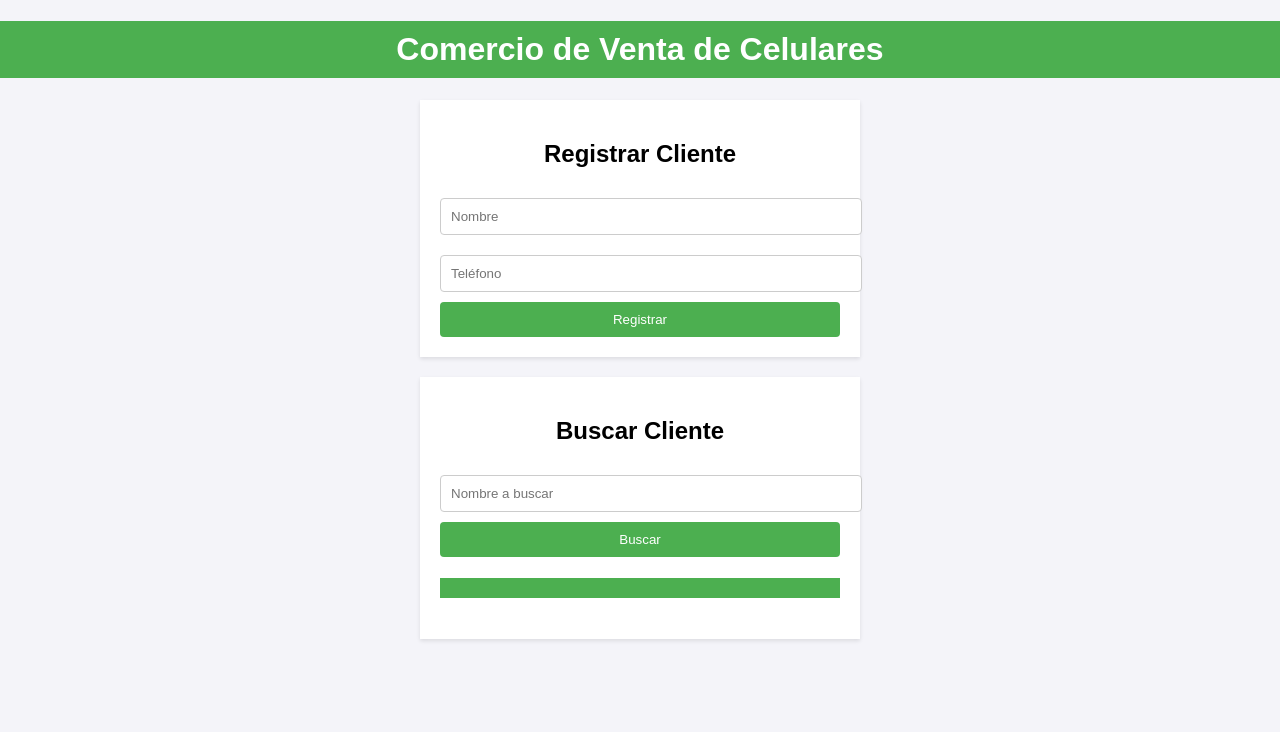
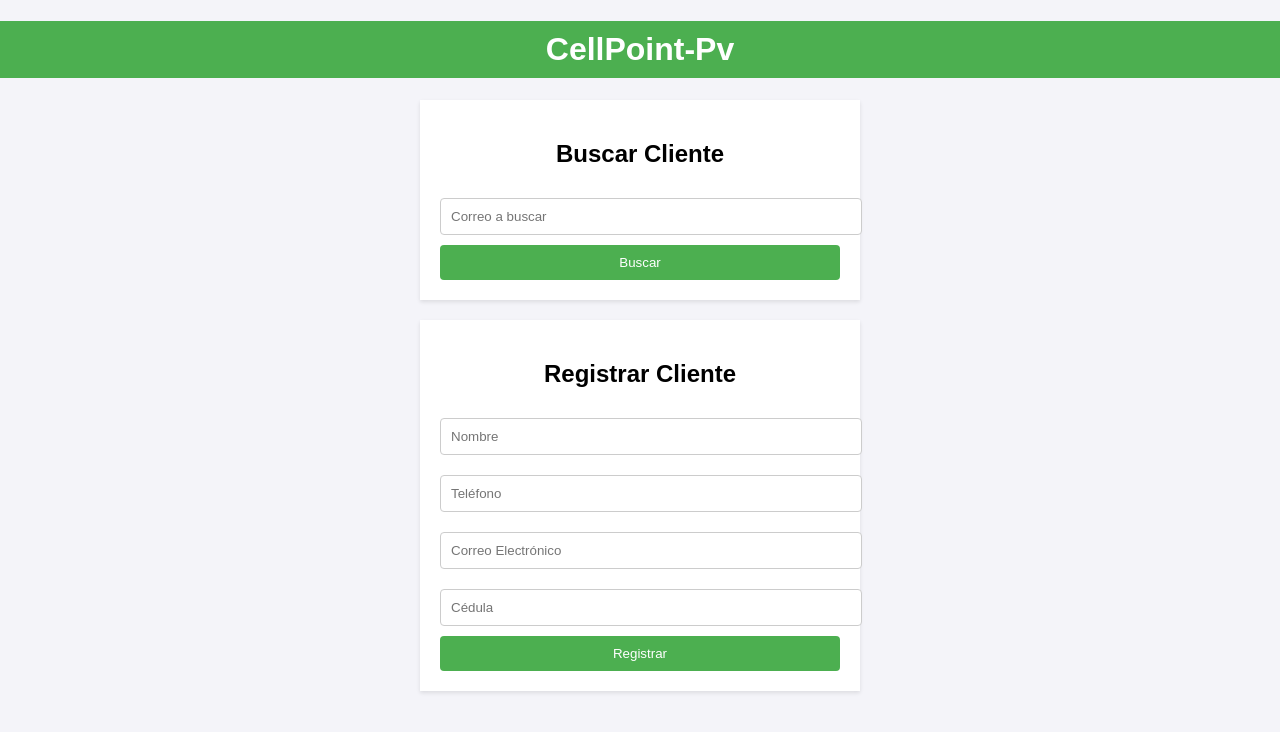
Before and after one commit to Melb02/CellPoint-PV, a plain HTML site: page index.html in a window 1280 px wide. Drawn offline with Linux system fonts and the light colour scheme.

Commit message:
Update index.html

```diff
--- a/index.html
+++ b/index.html
@@ -3,33 +3,49 @@
 <head>
     <meta charset="UTF-8">
     <meta name="viewport" content="width=device-width, initial-scale=1.0">
-    <title>Registro de Clientes</title>
+    <title>CellPoint-Pv</title>
     <link rel="stylesheet" href="style.css">
 </head>
 <body>
-    <h1>Comercio de Venta de Celulares</h1>
-    <div id="form-container">
-        <h2>Registrar Cliente</h2>
-        <form id="register-form">
-            <input type="text" id="nombre" placeholder="Nombre" required>
-            <input type="text" id="telefono" placeholder="Teléfono" required>
-        </form>
-        <button class="btn btn-primary" onclick="guardar()">Registrar</button>
+    <header>
+        <h1>CellPoint-Pv</h1>
+    </header>
+    <div id="main-container">
+        <!-- Columna izquierda -->
+        <div id="left-column">
+            <!-- Buscador de Clientes -->
+            <div id="search-container">
+                <h2>Buscar Cliente</h2>
+                <input type="text" id="buscar-correo" placeholder="Correo a buscar">
+                <button class="btn" onclick="buscar()">Buscar</button>
+            </div>
+
+            <!-- Resultado -->
+            <div id="result-container" style="display: none;">
+                <h2>Resultado</h2>
+                <div id="resultado-busqueda"></div>
+            </div>
+        </div>
+
+        <!-- Formulario de Registro -->
+        <div id="form-container">
+            <h2>Registrar Cliente</h2>
+            <form id="register-form" onsubmit="event.preventDefault(); guardar();">
+                <input type="text" id="nombre" placeholder="Nombre" required>
+                <input type="text" id="telefono" placeholder="Teléfono">
+                <input type="email" id="correo" placeholder="Correo Electrónico" required>
+                <input type="text" id="cedula" placeholder="Cédula">
+                <button type="submit" class="btn">Registrar</button>
+            </form>
+        </div>
     </div>
 
-    <div id="search-container">
-        <h2>Buscar Cliente</h2>
-        <input type="text" id="buscar-nombre" placeholder="Nombre a buscar">
-        <button class="btn btn-primary" onclick="buscar()">Buscar</button>
-        <h1 id="resultado-busqueda"></h1>
-    </div>
-
-
-</body>
+    <!-- Scripts -->
     <script src="https://www.gstatic.com/firebasejs/11.0.2/firebase-compat.js"></script>
     <script src="https://www.gstatic.com/firebasejs/11.0.2/firebase-app-compat.js"></script>
     <script src="https://www.gstatic.com/firebasejs/11.0.2/firebase-firestore-compat.js"></script>
     <script src="configuracion.js"></script>
     <script src="guardar.js"></script>
     <script src="buscar.js"></script>
+</body>
 </html>
```
